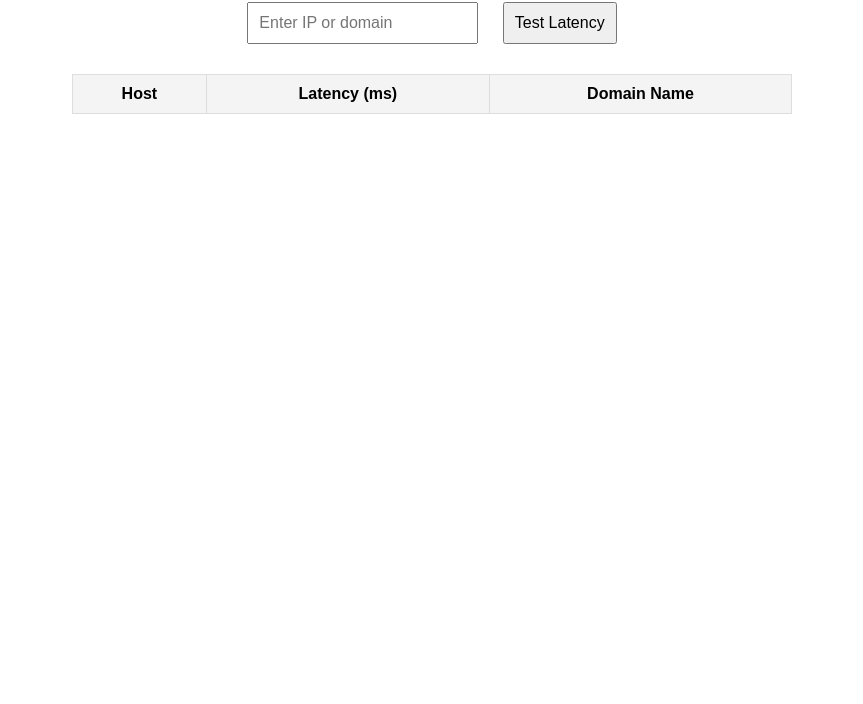
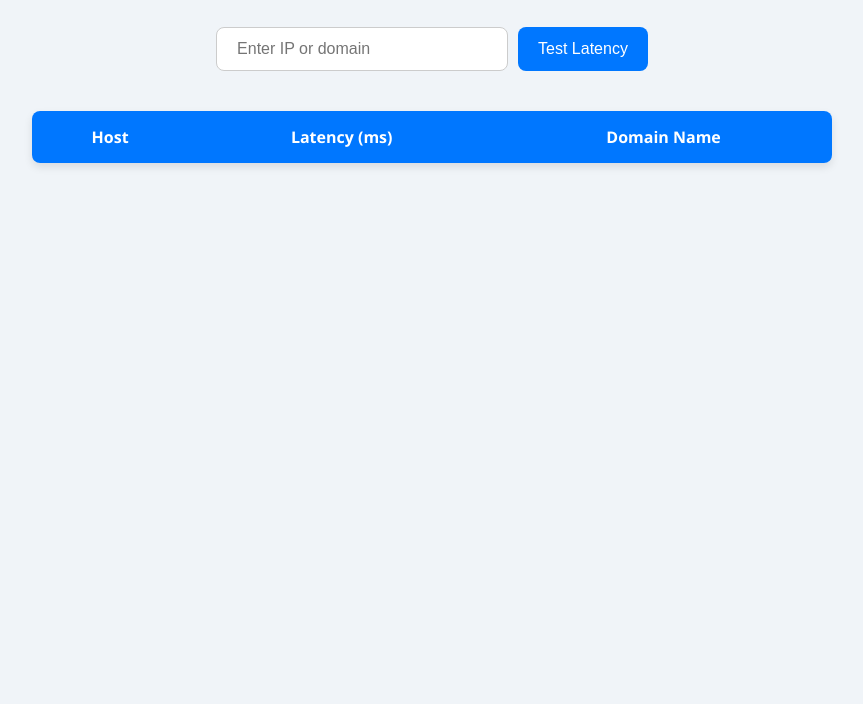
Before and after one commit to kartik-goklani/latency-tester, a plain HTML site: page static/index.html in a window 1280 px wide. Shown: the part 96-800 px from the top of the page, without its empty margins (208-1071 px from the left). Drawn offline with Linux system fonts and the light colour scheme.

Commit message:
Update index.html

```diff
--- a/static/index.html
+++ b/static/index.html
@@ -1,48 +1,136 @@
 <!DOCTYPE html>
 <html lang="en">
   <head>
-    <meta charset="UTF-8">
-    <meta name="viewport" content="width=device-width, initial-scale=1.0">
+    <meta charset="UTF-8" />
+    <meta name="viewport" content="width=device-width, initial-scale=1.0" />
     <title>Network Latency Tester</title>
     <style>
       body {
-            font-family: Arial, sans-serif;
-            text-align: center;
-            margin: 40px;
+        font-family: "Segoe UI", Tahoma, Geneva, Verdana, sans-serif;
+        background: #f0f4f8;
+        margin: 0;
+        padding: 0;
+        display: flex;
+        flex-direction: column;
+        align-items: center;
+        min-height: 100vh;
       }
 
-        input, button {
-            padding: 10px;
+      h2 {
+        margin-top: 50px;
+        color: #333;
+      }
+
+      .input-container {
+        margin: 20px 0;
+        display: flex;
+        flex-wrap: wrap;
+        justify-content: center;
+      }
+
+      input[type="text"] {
+        padding: 12px 20px;
         font-size: 16px;
-            margin: 10px;
+        border: 1px solid #ccc;
+        border-radius: 8px;
+        outline: none;
+        width: 250px;
+        margin-right: 10px;
+        transition: border-color 0.3s;
+      }
+
+      input[type="text"]:focus {
+        border-color: #0077ff;
+      }
+
+      button {
+        padding: 12px 20px;
+        font-size: 16px;
+        border: none;
+        background-color: #0077ff;
+        color: white;
+        border-radius: 8px;
+        cursor: pointer;
+        transition: background-color 0.3s, transform 0.2s;
+      }
+
+      button:hover {
+        background-color: #005fcc;
+        transform: translateY(-2px);
       }
 
       table {
-            width: 60%;
+        width: 80%;
+        max-width: 800px;
         margin: 20px auto;
         border-collapse: collapse;
+        box-shadow: 0 4px 8px rgba(0, 0, 0, 0.1);
+        background: white;
+        border-radius: 8px;
+        overflow: hidden;
       }
 
-        th, td {
-            border: 1px solid #ddd;
-            padding: 10px;
+      th,
+      td {
+        padding: 15px;
+        text-align: center;
       }
 
       th {
-            background-color: #f4f4f4;
+        background-color: #0077ff;
+        color: #fff;
+        font-weight: 600;
+      }
+
+      tr {
+        transition: background-color 0.3s;
       }
 
       tr:nth-child(even) {
         background-color: #f9f9f9;
+      }
+
+      tr:hover {
+        background-color: #f1f1f1;
+      }
+
+      .latency-fast {
+        color: #2ecc71;
+        font-weight: 600;
+      }
+
+      .latency-moderate {
+        color: #f1c40f;
+        font-weight: 600;
+      }
+
+      .latency-slow {
+        color: #e74c3c;
+        font-weight: 600;
+      }
+
+      @media (max-width: 600px) {
+        input[type="text"] {
+          width: 100%;
+          margin-bottom: 10px;
+        }
+
+        button {
+          width: 100%;
+        }
+
+        table {
+          width: 95%;
+        }
       }
     </style>
     <script>
       let socket;
 
       function connectWebSocket() {
-            socket = new WebSocket("wss://latency-tester.onrender.com/ws");
+        socket = new WebSocket("ws://127.0.0.1:8000/ws");
 
-            socket.onmessage = function(event) {
+        socket.onmessage = function (event) {
           let results = JSON.parse(event.data);
           let output = `
                     <tr>
@@ -53,16 +141,39 @@
                 `;
 
           for (let host in results) {
+            let latency = results[host].latency;
+            let latencyClass = "";
+
+            if (latency < 50) {
+              latencyClass = "latency-fast";
+            } else if (latency < 150) {
+              latencyClass = "latency-moderate";
+            } else {
+              latencyClass = "latency-slow";
+            }
+
             output += `
                         <tr>
                             <td>${host}</td>
-                            <td>${results[host].latency}</td>
+                            <td class="${latencyClass}">${latency}</td>
                             <td>${results[host].domain}</td>
                         </tr>
                     `;
           }
 
           document.getElementById("results").innerHTML = output;
+        };
+
+        socket.onopen = function () {
+          console.log("WebSocket connection opened");
+        };
+
+        socket.onclose = function () {
+          console.log("WebSocket connection closed");
+        };
+
+        socket.onerror = function (error) {
+          console.error("WebSocket error: ", error);
         };
       }
 
@@ -77,17 +188,22 @@
         if (socket && socket.readyState === WebSocket.OPEN) {
           socket.send(host);
         } else {
-                alert("WebSocket connection is not open. Refresh the page and try again.");
+          alert(
+            "WebSocket connection is not open. Refresh the page and try again."
+          );
         }
       }
 
       window.onload = connectWebSocket;
     </script>
   </head>
+
   <body>
-    <h2>Network Latency Tester</h2>
-    <input type="text" id="host" placeholder="Enter IP or domain">
+    <h2>🌐 Network Latency Tester</h2>
+    <div class="input-container">
+      <input type="text" id="host" placeholder="Enter IP or domain" />
       <button onclick="sendPingRequest()">Test Latency</button>
+    </div>
 
     <table id="results">
       <tr>
```
Lines whose indentation alone changed are shown as unchanged.
